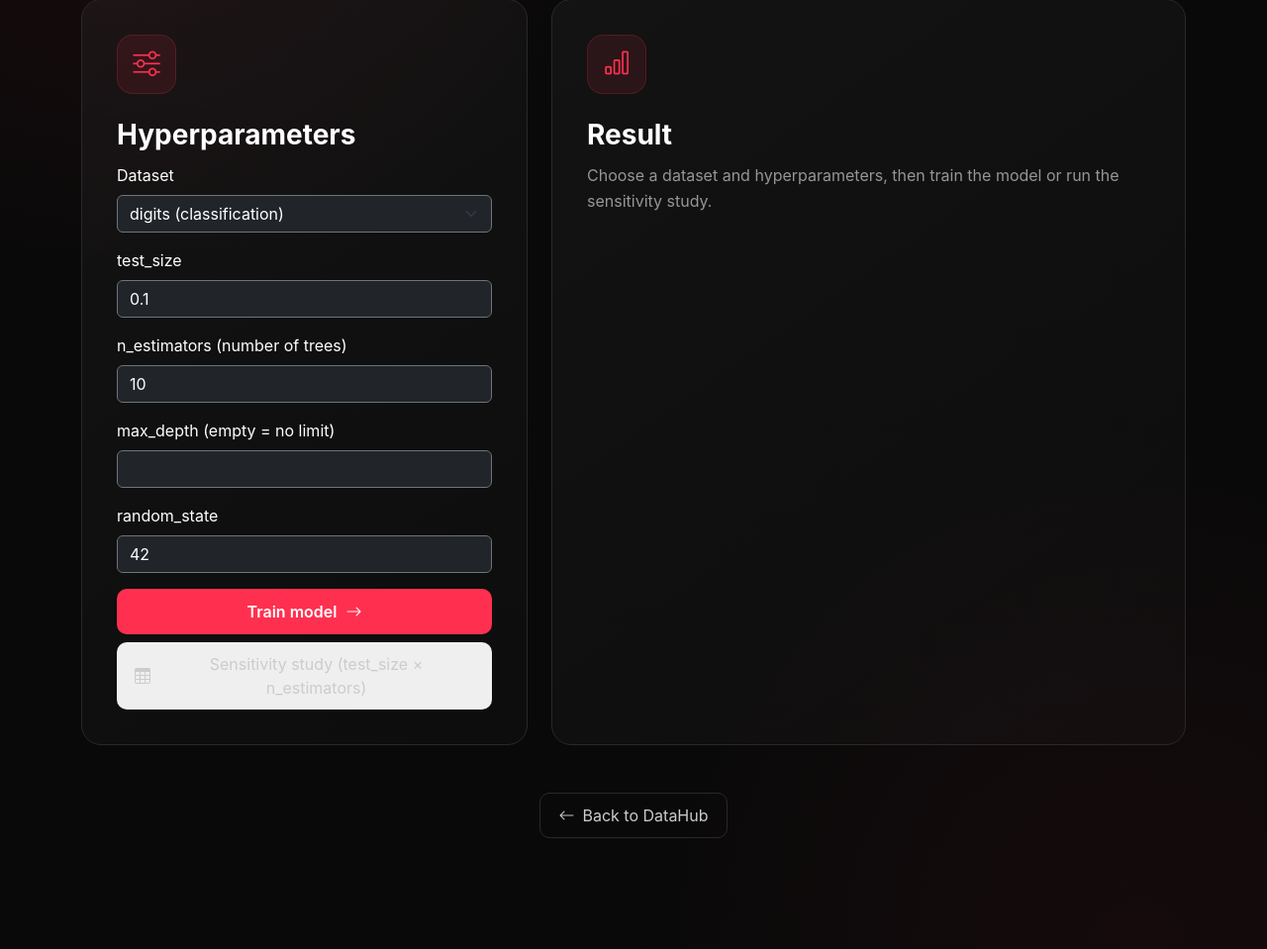
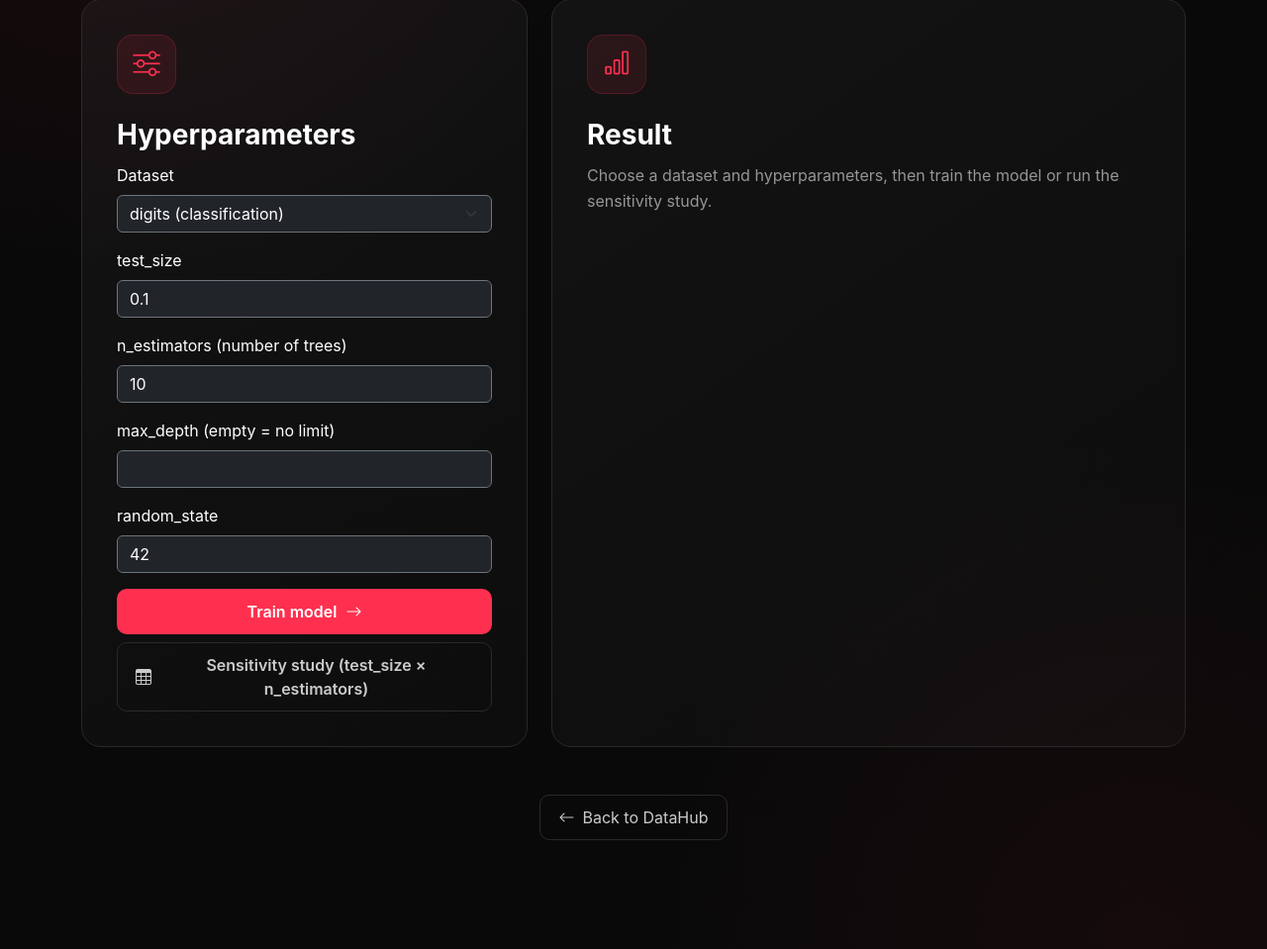
Before and after one commit to iulianstefia10/Advanced-programming, a Flask app: page /rf/ in a window 1280 px wide. Shown: the part 380-1339 px from the top of the page at 99% size. Run offline with Flask 3, Linux system fonts and the light colour scheme.

Commit message:
PW1: make the sensitivity study button readable
Buttons get a light grey background from the browser, which made the outline button look disabled. Use a transparent background and center its label.

```diff
--- a/app/static/css/style.css
+++ b/app/static/css/style.css
@@ -219,6 +219,12 @@ body {
     transition: 0.25s ease;
 }
 
+/* <button> elements get a light grey background from the browser */
+button.btn-outline-modern {
+    background: transparent;
+    font-weight: 600;
+}
+
 .btn-outline-modern:hover {
     color: white;
     border-color: #555;
--- a/app/templates/rf_dashboard.html
+++ b/app/templates/rf_dashboard.html
@@ -98,7 +98,7 @@ Random Forest · scikit-learn
                     </button>
 
                     <button type="submit" name="action" value="study"
-                            class="btn-outline-modern w-100 border-0" style="cursor: pointer;">
+                            class="btn-outline-modern w-100 justify-content-center" style="cursor: pointer;">
                         <i class="bi bi-table"></i>
                         Sensitivity study (test_size × n_estimators)
                     </button>
```
